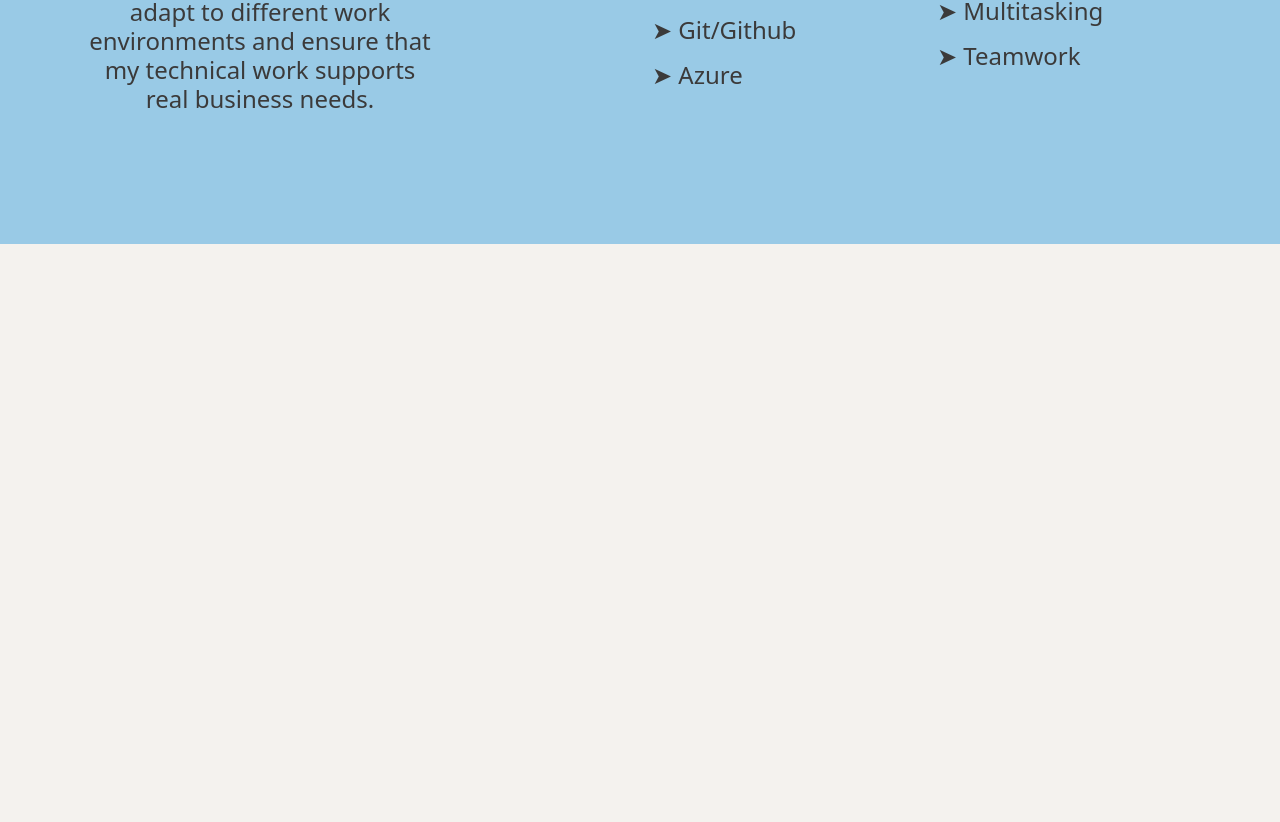
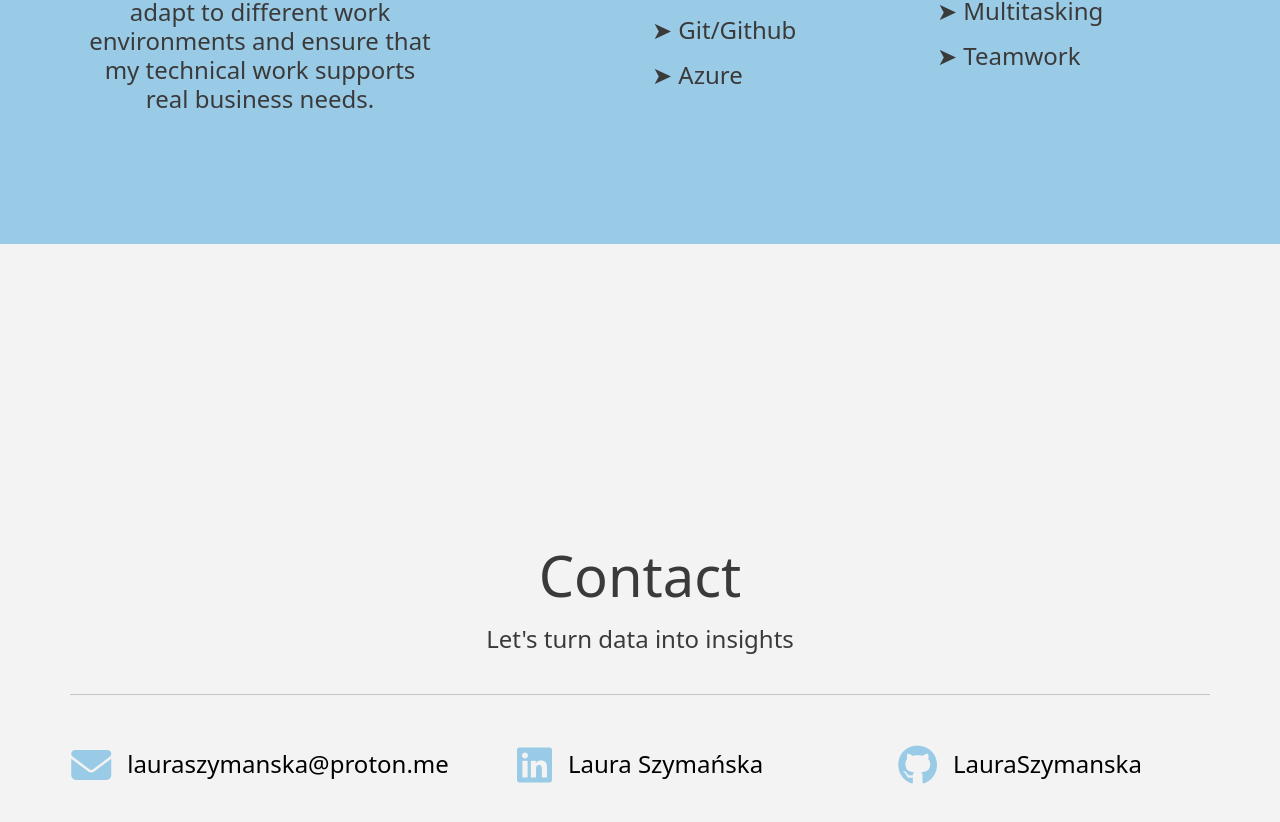
Before and after one commit to LauraSzymanska/portfolio, an Angular app: page /portfolio#/aboutme in a window 1280 px wide. Shown: the part 2175-2997 px from the top of the page. Before the commit the page ends 2419 px from the top, so only its background shows below. Built offline with nearby package versions, Linux system fonts and the light colour scheme.

Commit message:
contact section

```diff
--- a/angular.json
+++ b/angular.json
@@ -31,7 +31,8 @@
               }
             ],
             "styles": [
-              "src/styles.scss"
+              "src/styles.scss",
+              "node_modules/@fortawesome/fontawesome-free/css/all.min.css"
             ],
             "scripts": []
           },
--- a/package.json
+++ b/package.json
@@ -17,6 +17,7 @@
     "@angular/platform-browser": "^19.2.0",
     "@angular/platform-browser-dynamic": "^19.2.0",
     "@angular/router": "^19.2.0",
+    "@fortawesome/fontawesome-free": "^6.7.2",
     "@popperjs/core": "^2.11.8",
     "bootstrap": "^5.3.3",
     "rxjs": "~7.8.0",
--- a/src/views/aboutme/aboutme.component.html
+++ b/src/views/aboutme/aboutme.component.html
@@ -111,3 +111,39 @@
       </div>
     </div>
   </section>
+
+  <section id="contact" class="bg-white-gray d-flex align-items-center" style="min-height: 100vh;">
+    <div class="container text-center">
+      <div class="d-flex justify-content-start mb-4">
+      </div>
+      <div class="row align-items-center mt-5">
+        <h1 class="display-4">Contact</h1>
+        <p class="fs-4 mt-2 display-4 text-center">Let's turn data into insights</p>
+        <hr class="my-4" />
+        <div class="col-md-4 mt-3 d-flex align-items-center justify-content-center gap-3">
+          <a href="mailto:lauraszymanska@proton.me" class="text-primary fs-1 text-decoration-none">
+            <i class="fas fa-envelope"></i>
+          </a>
+          <a href="mailto:lauraszymanska@proton.me" class="text-black fs-4 text-decoration-none display-4">
+            lauraszymanska&#64;proton.me
+          </a>
+        </div>
+        <div class="col-md-4 mt-3 d-flex align-items-center justify-content-center gap-3">
+          <a href="https://www.linkedin.com/in/laura-szymanska" target="_blank" class="text-primary fs-1">
+            <i class="fab fa-linkedin"></i>
+          </a>
+          <a href="https://www.linkedin.com/in/laura-szymanska" class="text-black fs-4 text-decoration-none display-4">
+            Laura Szymańska
+          </a>
+        </div>
+        <div class="col-md-4 mt-3 d-flex align-items-center justify-content-center gap-3">
+          <a href="https://github.com/LauraSzymanska" target="_blank" class="text-primary fs-1">
+            <i class="fab fa-github"></i>
+          </a>
+          <a href="https://github.com/LauraSzymanska" class="text-black fs-4 text-decoration-none display-4">
+            LauraSzymanska
+          </a>
+        </div>
+      </div>
+    </div>
+  </section>
```
Also changed, not shown: 1 other file (tests, documents, lock files or other folders).
